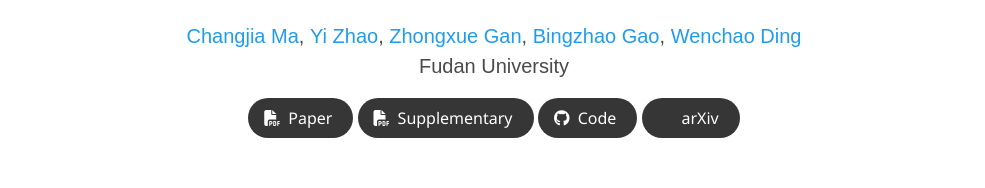
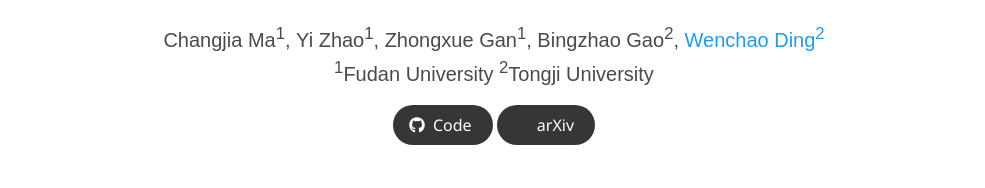
Before and after one commit to Leon-Redfield/Interactive-Traj-Opt, a plain HTML site: page index.html in a window 1280 px wide. Shown: the part 213-401 px from the top of the page, without its empty margins (146-1131 px from the left). Drawn offline with nearby package versions, Linux system fonts and the light colour scheme; some icons are missing; a web font is replaced by a local one.

Commit message:
Update index.html

```diff
--- a/index.html
+++ b/index.html
@@ -56,50 +56,31 @@
             <div class="is-size-5 publication-authors">
               <!-- Paper authors -->
               <span class="author-block">
-                <a href="FIRST AUTHOR PERSONAL LINK" target="_blank">Changjia Ma</a>,</span>
+                Changjia Ma<sup>1</sup>,</span>
               <span class="author-block">
-                  <a href="SECOND AUTHOR PERSONAL LINK" target="_blank">Yi Zhao</a>,</span>
+                Yi Zhao<sup>1</sup>,</span>
               <span class="author-block">
-                    <a href="THIRD AUTHOR PERSONAL LINK" target="_blank">Zhongxue Gan</a>,</span>
+                Zhongxue Gan<sup>1</sup>,</span>
               <span class="author-block">
-                      <a href="FORTH AUTHOR PERSONAL LINK" target="_blank">Bingzhao Gao</a>,</span>
+                Bingzhao Gao<sup>2</sup>,</span>
               <span class="author-block">
-                        <a href="https://wenchaoding.github.io/personal/index.html" target="_blank">Wenchao Ding</a>
+                <a href="https://wenchaoding.github.io/personal/index.html" target="_blank">Wenchao Ding<sup>2</sup></a>
               </span>
             </div>
 
                   <div class="is-size-5 publication-authors">
-                    <span class="author-block">Fudan University <!-- <br>Conferance name and year --></span>
+                    <span class="author-block"><sup>1</sup>Fudan University</span>
+                    <span class="author-block"><sup>2</sup>Tongji University</span>
                     <!-- <span class="eql-cntrb"><small><br><sup>*</sup>Indicates Equal Contribution</small></span> -->
                   </div>
 
                   <div class="column has-text-centered">
                     <div class="publication-links">
                          <!-- Arxiv PDF link -->
-                      <span class="link-block">
-                        <a href="https://arxiv.org/pdf/<ARXIV PAPER ID>.pdf" target="_blank"
-                        class="external-link button is-normal is-rounded is-dark">
-                        <span class="icon">
-                          <i class="fas fa-file-pdf"></i>
-                        </span>
-                        <span>Paper</span>
-                      </a>
-                    </span>
-
-                    <!-- Supplementary PDF link -->
-                    <span class="link-block">
-                      <a href="static/pdfs/supplementary_material.pdf" target="_blank"
-                      class="external-link button is-normal is-rounded is-dark">
-                      <span class="icon">
-                        <i class="fas fa-file-pdf"></i>
-                      </span>
-                      <span>Supplementary</span>
-                    </a>
-                  </span>
 
                   <!-- Github link -->
                   <span class="link-block">
-                    <a href="https://github.com/YOUR REPO HERE" target="_blank"
+                    <a href="https://github.com/Fudan-MAGIC-Lab/Interactive-Traj-Opt" target="_blank"
                     class="external-link button is-normal is-rounded is-dark">
                     <span class="icon">
                       <i class="fab fa-github"></i>
@@ -110,7 +91,7 @@
 
                 <!-- ArXiv abstract Link -->
                 <span class="link-block">
-                  <a href="https://arxiv.org/abs/<ARXIV PAPER ID>" target="_blank"
+                  <a href="https://www.arxiv.org/abs/2503.05471" target="_blank"
                   class="external-link button is-normal is-rounded is-dark">
                   <span class="icon">
                     <i class="ai ai-arxiv"></i>
```
Lines whose indentation alone changed are shown as unchanged.
